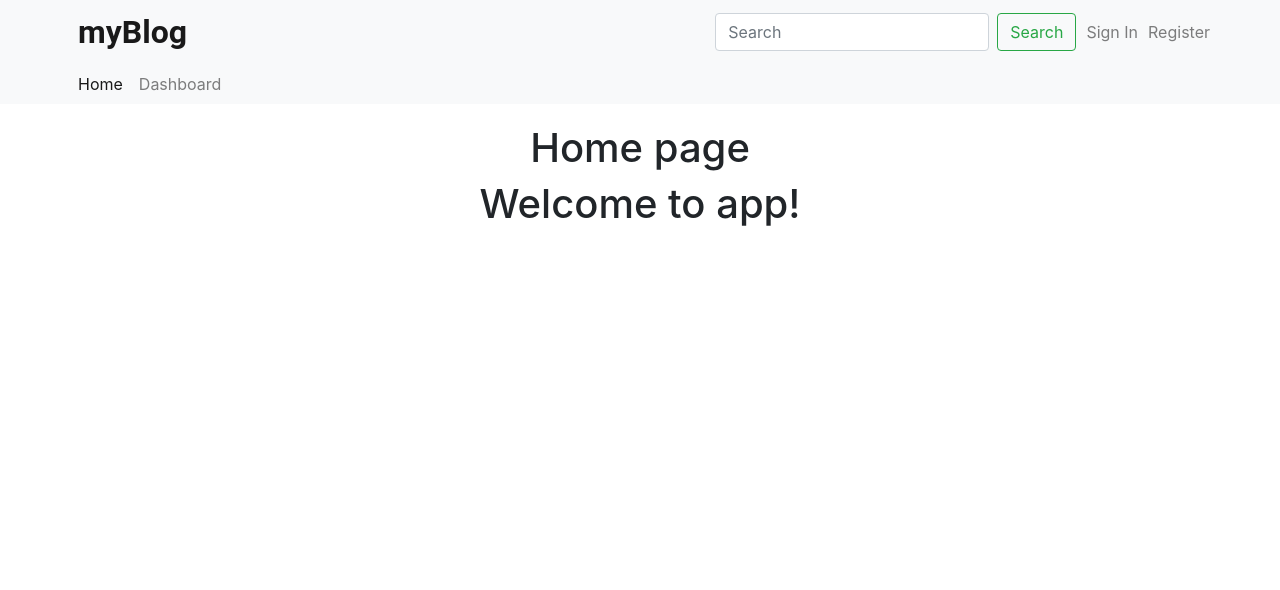
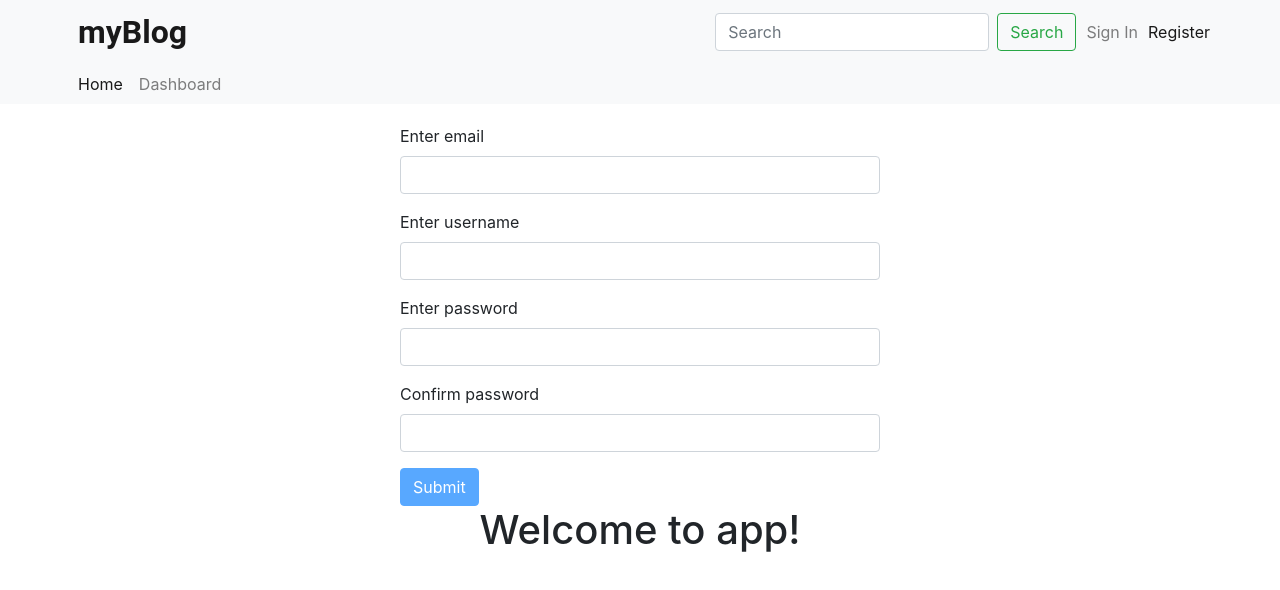
Before and after one commit to rprajapatii/myBlog, an Angular app in the folder client/: page /register in a window 1280 px wide. Shown: the top 590 px of the page. Built offline with nearby package versions, Linux system fonts and the light colour scheme.

Commit message:
Frontend registration validation

```diff
--- a/client/package.json
+++ b/client/package.json
@@ -21,6 +21,7 @@
     "@angular/platform-browser-dynamic": "^6.0.2",
     "@angular/router": "^6.0.2",
     "core-js": "^2.5.4",
+    "normalize.css": "^8.0.0",
     "rxjs": "^6.0.0",
     "zone.js": "^0.8.26"
   },
--- a/client/src/app/app-routing.module.ts
+++ b/client/src/app/app-routing.module.ts
@@ -2,11 +2,13 @@ import { RouterModule, Routes } from '@angular/router';
 import { NgModule } from '@angular/core';
 import { HomeComponent } from './components/home/home.component';
 import { DashboardComponent } from './components/dashboard/dashboard.component';
+import { RegisterComponent } from './components/register/register.component';
 
 
 const appRoutes: Routes = [
   { path: '', component: HomeComponent },
   { path: 'dashboard', component: DashboardComponent },
+  { path: 'register', component: RegisterComponent },
   { path: '**', component: HomeComponent }
 ];
 
--- a/client/src/app/components/navbar/navbar.component.html
+++ b/client/src/app/components/navbar/navbar.component.html
@@ -6,15 +6,16 @@
 
       <div class="flex-nowrap d-flex align-items-center justify-content-end">
         <form class="form-inline flex-nowrap">
-          <input class="form-control mr-sm-2" type="search" placeholder="Search" aria-label="Search">
-          <button class="btn btn-outline-success my-2 my-sm-0" type="submit">Search</button>
+          <input class="form-control mr-sm-2" type="" placeholder="Search" aria-label="Search">
+          <button class="btn btn-outline-success my-2 my-sm-0" type="submit">Search
+          </button>
         </form>
         <ul class="navbar-nav flex-row flex-nowrap">
           <li class="nav-item">
             <a class="nav-link" routerLink="">Sign In</a>
           </li>
           <li class="nav-item">
-            <a class="nav-link" routerLink="">Register</a>
+            <a class="nav-link" routerLink="/register" [routerLinkActive]="['active']" [routerLinkActiveOptions]="{exact:true}">Register</a>
           </li>
         </ul>
       </div>
@@ -23,10 +24,11 @@
  <!--  second row -->
     <ul class="row navbar-nav flex-row flex-nowrap">
       <li class="nav-item active">
-        <a class="p-2 nav-link" routerLink="/home" routerLinkActive="active">Home</a>
+        <a class="p-2 nav-link" routerLink="/home" [routerLinkActive]="['active']"
+ [routerLinkActiveOptions]="{exact:true}">Home</a>
       </li>
       <li class="nav-item">
-        <a class="p-2 nav-link" routerLink="/dashboard" routerLinkActive="">Dashboard</a>
+        <a class="p-2 nav-link" routerLink="/dashboard" [routerLinkActive]="['active']" [routerLinkActiveOptions]="{exact:true}">Dashboard</a>
       </li>
     </ul>
   </div>
--- /dev/null
+++ b/client/src/app/components/register/register.component.css
@@ -0,0 +1,4 @@
+.regForm{
+	max-width: 480px;
+	margin: 0 auto;
+}
--- /dev/null
+++ b/client/src/app/components/register/register.component.html
@@ -0,0 +1,94 @@
+<form  class="regForm" [formGroup]="regForm" (submit)="onRegSubmit()">
+  <div class="form-group">
+    <div class="custom-form-group clearfix">
+      <label class="form-label" for="email" >
+        <span class="input-label-content">Enter email</span>
+      </label>
+      <input type="email" name="email" class="form-control" id="email" aria-describedby="emailHelp" formControlName="email"
+      [ngClass]= "{ 'is-invalid': regForm.controls.email.invalid &&
+      (regForm.controls.email.dirty || regForm.controls.email.touched),
+        'is-valid': !regForm.controls.email.errors }" >
+    </div>
+    <div id="emailHelp" class="form-text text-danger">
+      <small *ngIf = "regForm.controls.email.errors?.required && regForm.controls.email.dirty">
+        Email is required.
+      </small>
+      <small *ngIf="(regForm.controls.email.errors?.minlength || regForm.controls.email.errors?.maxlength) && regForm.controls.email.dirty">
+        Email must be at least 6 character long but no more than 30.
+      </small>
+       <small *ngIf = "regForm.controls.email.errors?.validateEmail && regForm.controls.email.dirty">
+        Email must be a valid one.
+      </small>
+    </div>
+  </div>
+
+  <div class="form-group">
+    <div class="custom-form-group clearfix">
+      <label class="form-label" for="username">
+        <span class="input-label-content">Enter username</span>
+      </label>
+      <input type="" formControlName="username" name="username" class="form-control" id="username" aria-describedby="usernameHelp" formControlName="username" minlength="3" maxlength="20"
+      [ngClass]= "{ 'is-invalid': regForm.controls.username.invalid &&
+      (regForm.controls.username.dirty || regForm.controls.username.touched),
+        'is-valid': !regForm.controls.username.errors }">
+    </div>
+    <div id="usernameHelp" class="form-text text-danger">
+      <small *ngIf = "regForm.controls.username.errors?.required && regForm.controls.username.dirty">
+       Username is required.
+      </small>
+      <small *ngIf="(regForm.controls.username.errors?.minlength || regForm.controls.username.errors?.maxlength) && regForm.controls.username.dirty">
+       Username must be at least 6 character long but no more than 30.
+      </small>
+      <small *ngIf = "regForm.controls.username.errors?.validateUsername && regForm.controls.username.dirty">
+        Username must not have any special characters.
+      </small>
+    </div>
+  </div>
+  <div class="form-group">
+    <div class="custom-form-group clearfix">
+      <label class="form-label" for="password">
+        <span class="input-label-content">Enter password</span>
+      </label>
+      <input type="password" formControlName="password" name="password" class="form-control" id="password" aria-describedby="passwordHelp"
+      formControlName="password" minlength="8" maxlength="25"
+      [ngClass]= "{ 'is-invalid': regForm.controls.password.invalid &&
+      (regForm.controls.password.dirty || regForm.controls.password.touched),
+        'is-valid': !regForm.controls.password.errors }">
+    </div>
+    <div id="passwordHelp" class="form-text text-danger">
+      <small *ngIf = "regForm.controls.password.errors?.required && regForm.controls.username.dirty">
+       Password is required.
+      </small>
+      <small *ngIf="(regForm.controls.password.errors?.minlength || regForm.controls.username.errors?.maxlength) && regForm.controls.username.dirty">
+       Password must be at least 6 character long but no more than 30.
+      </small>
+      <small *ngIf = "regForm.controls.password.errors?.validatePassword && regForm.controls.password.dirty">
+        Password must have at least one uppercase, lowercase, special character, and number.
+      </small>
+    </div>
+  </div>
+  <div class="form-group">
+    <div class="custom-form-group clearfix">
+      <label class="form-label" for="confirm">
+        <span class="input-label-content">Confirm password</span>
+      </label>
+      <input type="password"  formControlName="confirm" name="confirm" class="form-control" id="confirm" aria-describedby="confirmHelp"
+      formControlName="confirm"
+      [ngClass]= "{ 'is-invalid': (regForm.controls.confirm.errors && regForm.controls.confirm.dirty) || (regForm.errors?.matchingPasswords && regForm.controls.confirm.dirty),
+        'is-valid': !regForm.controls.confirm.errors && !regForm.errors?.matchingPasswords }">
+    </div>
+
+    <div id="confirmHelp" class="form-text text-danger">
+      <small *ngIf = "regForm.controls.confirm.errors?.required && regForm.controls.confirm.dirty">
+       Confirm is required.
+      </small>
+      <small *ngIf="regForm.errors?.matchingPasswords && regForm.controls.confirm.dirty">
+       Passwords do not match.
+      </small>
+    </div>
+  </div>
+
+  <button type="submit" class="btn btn-primary" [disabled]="!regForm.valid">
+    Submit
+  </button>
+</form>
--- /dev/null
+++ b/client/src/app/components/register/register.component.ts
@@ -0,0 +1,90 @@
+import { Component, OnInit } from '@angular/core';
+import { FormBuilder, FormGroup, Validators } from '@angular/forms';
+
+
+@Component({
+  selector: 'app-register',
+  templateUrl: './register.component.html',
+  styleUrls: ['./register.component.css']
+})
+export class RegisterComponent implements OnInit {
+
+	regForm: FormGroup;
+
+	constructor( private formBuilder: FormBuilder ) {
+		this.createForm();
+	}
+
+	createForm(){
+		this.regForm = this.formBuilder.group({
+			email: ['',Validators.compose([
+				 Validators.required,
+				 Validators.minLength(6),
+				 Validators.maxLength(30),
+				 this.validateEmail
+				])
+			],
+			username: ['',Validators.compose([
+				 Validators.required,
+				 Validators.minLength(3),
+				 Validators.maxLength(20),
+				 this.validateUsername
+				])
+			],
+			password: ['',Validators.compose([
+				 Validators.required,
+				 Validators.minLength(8),
+				 Validators.maxLength(25),
+				 this.validatePassword
+				])
+			],
+			confirm: ['',Validators.required]
+		 }, { validator: this.matchingPasswords('password', 'confirm') });
+  }
+
+	validateEmail(controls){
+		const regExp = new RegExp(/^(([^<>()\[\]\\.,;:\s@"]+(\.[^<>()\[\]\\.,;:\s@"]+)*)|(".+"))@((\[[0-9]{1,3}\.[0-9]{1,3}\.[0-9]{1,3}\.[0-9]{1,3}])|(([a-zA-Z\-0-9]+\.)+[a-zA-Z]{2,}))$/);
+		if(regExp.test(controls.value)){
+			return null;
+		}else{
+			return {'validateEmail': true}
+		}
+	}
+
+	validateUsername(controls){
+		const regExp = new RegExp(/^[a-zA-Z0-9]+$/);
+		if(regExp.test(controls.value)){
+			return null;
+		}else{
+			return {'validateUsername': true}
+		}
+	}
+
+	validatePassword(controls){
+		const regExp = RegExp(/^(?=.*?[a-z])(?=.*?[A-Z])(?=.*?[\d])(?=.*?[\W]).{8,25}$/);
+		if(regExp.test(controls.value)){
+			return null;
+		}else{
+			return {'validatePassword': true}
+		}
+	}
+
+	matchingPasswords(password, confirm) {
+	return (group: FormGroup) => {
+	  if (group.controls[password].value === group.controls[confirm].value) {
+	    return null; // Return as a match
+	  } else {
+	    return { 'matchingPasswords': true } // Return as error: do not match
+	  }
+	}
+	}
+
+	onRegSubmit(){
+    	console.log('Registration form submitted');
+		// console.log(this.regForm);
+	}
+
+  ngOnInit() {
+  }
+
+}
```
Also changed, not shown: client/src/app/app.module.ts (+8 -2 lines), client/src/app/app.component.html (line endings or trailing spaces), 2 other files (tests, documents, lock files or other folders).
